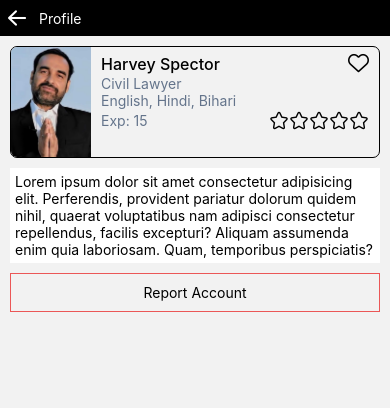
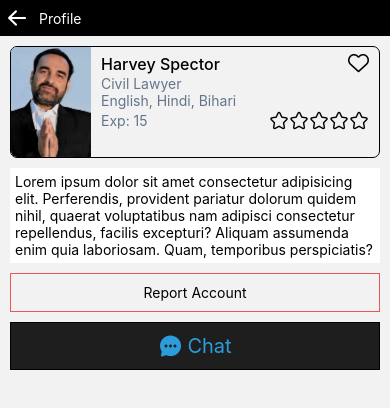
Before and after one commit to Dnyanesh-Bachhav/LawBud-App, a React Native app: screen /Home in a window 390 px wide. Both pictures are taken after a click on the element 195 px from the left and 434 px from the top of the page. Shown: the top 408 px of the page. Built offline with nearby package versions, Linux system fonts and the light colour scheme.

Commit message:
Added chat btn...

```diff
--- a/components/constants.js
+++ b/components/constants.js
@@ -2,6 +2,7 @@ const COLORS = {
     primary: "#F1F5F9",
     secondary: "#1E1E1E",
     red: "#EB5757",
+    blue: "#2D9CDB",
     gray: "#64748B",
     black: "#000000",
     white: "#ffffff"
--- a/screens/AboutScreen.js
+++ b/screens/AboutScreen.js
@@ -2,7 +2,7 @@ import { useNavigation } from "@react-navigation/native";
 import { AntDesign } from '@expo/vector-icons';
 import { Text, View, TouchableOpacity, Image, StyleSheet } from "react-native";
 import Header from "../components/AboutScreen/Header";
-
+import { Ionicons } from '@expo/vector-icons';
 import image1 from "../assets/image.jpg";
 import { COLORS } from "../components/constants";
 
@@ -16,6 +16,7 @@ function AboutScreen({ route }){
                     <Text>Lorem ipsum dolor sit amet consectetur adipisicing elit. Perferendis, provident pariatur dolorum quidem nihil, quaerat voluptatibus nam adipisci consectetur repellendus, facilis excepturi? Aliquam assumenda enim quia laboriosam. Quam, temporibus perspiciatis?</Text>
                 </View>
                 <Report_Button/>
+                <Chat_Button/>
             </View>
         </View>
     );
@@ -75,6 +76,15 @@ function Report_Button(){
     );
 }
 
+function Chat_Button(){
+    return(
+        <View style={styles.chat_btn}>
+            <Ionicons name="chatbubble-ellipses" size={24} color={COLORS.blue} />
+            <Text style={{ color: COLORS.blue, fontSize: 20, fontWeight: '400', marginLeft: 5}} >Chat</Text>
+        </View>
+    );
+}
+
 const styles = StyleSheet.create({
     container:{
         padding: 10
@@ -98,7 +108,15 @@ const styles = StyleSheet.create({
         alignItems: 'center',
         borderColor: COLORS.red,
         borderWidth: 1,
-
+    },
+    chat_btn:{
+        flexDirection: 'row',
+        backgroundColor: COLORS.secondary,
+        justifyContent: 'center',
+        marginTop: 10,
+        paddingVertical: 10,
+        alignItems: 'center',
+        borderWidth: 1,
     }
 });
 
```
